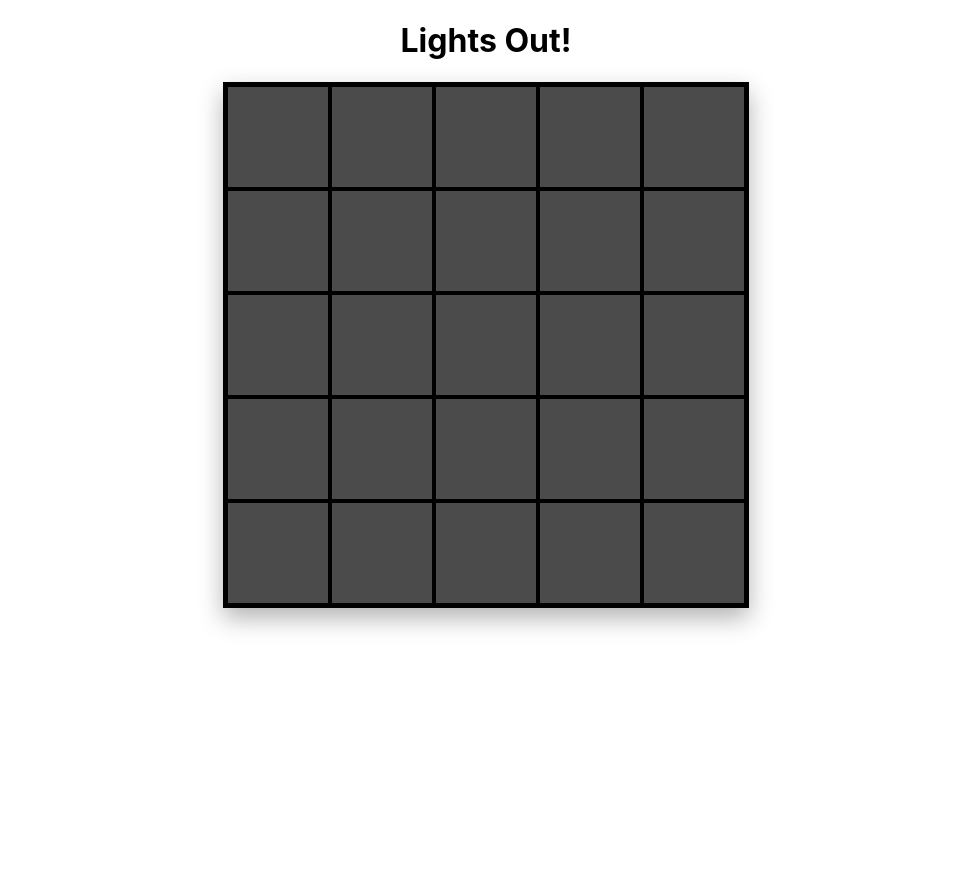
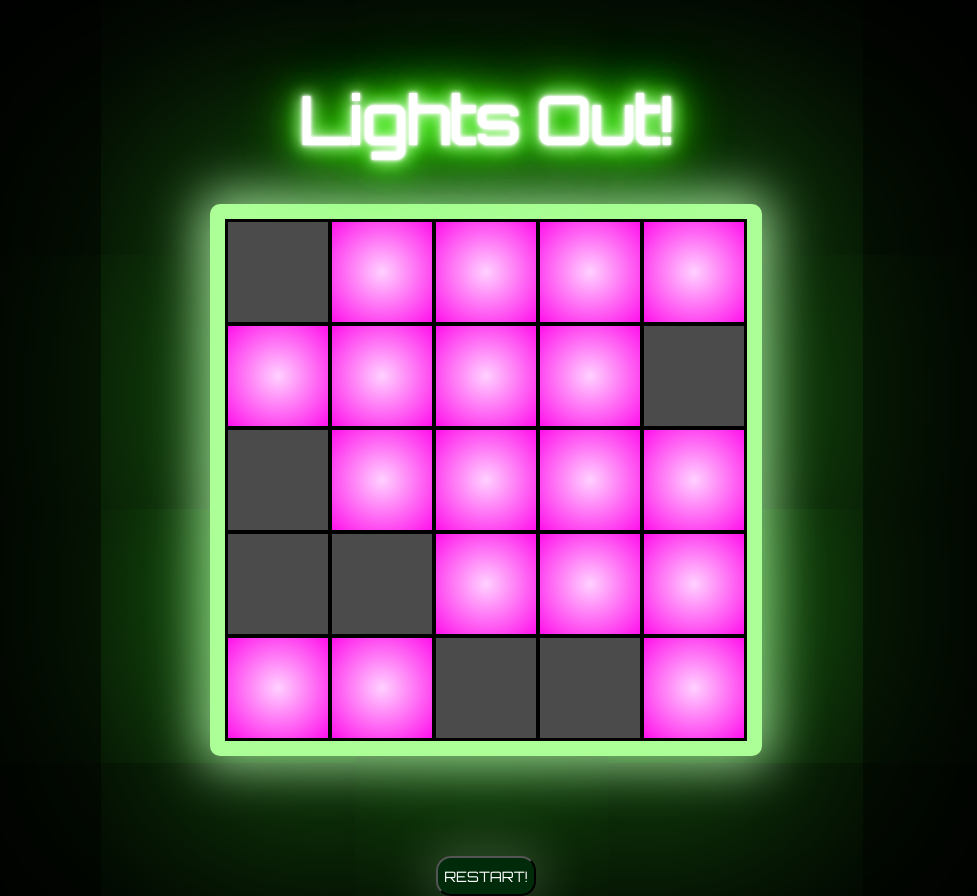
Before and after one commit to vincenthanguk/lights-out, a React (Create React App) app: page / in a window 1280 px wide. Shown: the whole page, without its empty margins (154-1131 px from the left). Before the commit the page ends 800 px from the top, so only its background shows below. Built offline with nearby package versions, Linux system fonts and the light colour scheme; the HTML template or start-up script is replaced by a standard one.

Commit message:
finished game mechanics, added css styles

```diff
--- a/src/Board.css
+++ b/src/Board.css
@@ -1,10 +1,38 @@
 .Board {
+  margin-top: 80px;
+}
+
+.Board h1 {
+  font-size: 4em;
+  text-shadow: 0 0 5px #fff, 0 0 3px #fff, 0 0 15px #fff, 0 0 20px #49ff18,
+    0 0 30px #49ff18, 0 0 40px #49ff18, 0 0 55px #49ff18, 0 0 75px #49ff18;
 }
 
 .Board table {
-  border: 2px solid black;
+  border: 15px solid #abff96;
+  border-radius: 10px;
   background-color: black;
-  box-shadow: 0px 10px 23px 0px rgba(0, 0, 0, 0.3);
+  box-shadow: 0px 0px 400px 50px rgba(68, 255, 43, 0.5),
+    0px 0px 50px 10px rgba(223, 255, 219, 0.781);
   margin-left: auto;
   margin-right: auto;
 }
+
+.Board button {
+  margin-top: 100px;
+  width: 100px;
+  height: 40px;
+  font-family: "Orbitron";
+  font-size: 0.9rem;
+  outline: none;
+  border-radius: 15px;
+  background-color: rgb(0, 43, 11);
+  color: rgb(255, 255, 255);
+  box-shadow: 0px 0px 50px 10px rgba(223, 255, 219, 0.185);
+}
+
+.Board button:hover {
+  cursor: pointer;
+  background-color: #49ff18;
+  box-shadow: 0px 0px 50px 20px rgba(223, 255, 219, 0.541);
+}
--- a/src/Board.jsx
+++ b/src/Board.jsx
@@ -1,6 +1,7 @@
 import React, { Component } from "react";
 import Tile from "./Tile";
 import "./Board.css";
+import { ranBool, checkBooleans } from "./helper";
 
 class Board extends Component {
   static defaultProps = {
@@ -11,16 +12,38 @@ class Board extends Component {
     this.state = {
       board: {
         //   booleans for the activated/deactivated tiles
-        row1: [false, false, false, false, false],
-        row2: [false, false, false, false, false],
-        row3: [false, false, false, false, false],
-        row4: [false, false, false, false, false],
-        row5: [false, false, false, false, false],
+        row1: [ranBool(), ranBool(), ranBool(), ranBool(), ranBool()],
+        row2: [ranBool(), ranBool(), ranBool(), ranBool(), ranBool()],
+        row3: [ranBool(), ranBool(), ranBool(), ranBool(), ranBool()],
+        row4: [ranBool(), ranBool(), ranBool(), ranBool(), ranBool()],
+        row5: [ranBool(), ranBool(), ranBool(), ranBool(), ranBool()],
       },
+      // {
+      //   //   booleans for the activated/deactivated tiles
+      //   row1: [true, true, true, true, true],
+      //   row2: [true, true, true, true, true],
+      //   row3: [true, true, true, true, true],
+      //   row4: [true, true, true, true, true],
+      //   row5: [true, true, true, true, true],
+      // },
+      win: false,
     };
   }
 
+  isWin = ({ row1, row2, row3, row4, row5 }) => {
+    let checkWin =
+      checkBooleans(row1) &&
+      checkBooleans(row2) &&
+      checkBooleans(row3) &&
+      checkBooleans(row4) &&
+      checkBooleans(row5);
+    return checkWin;
+  };
+
   tileClick = (e) => {
+    //   guard clause: cannot click anywhere, when game state is 'win'
+    if (this.state.win === true) return;
+
     const row = "row" + e.target.dataset.row;
     const rowAbove = "row" + (e.target.dataset.row - 1);
     const rowBelow = "row" + (+e.target.dataset.row + 1);
@@ -29,6 +52,7 @@ class Board extends Component {
     let rowIndex;
 
     this.setState((st) => {
+      let isWin;
       // copy of board object
       const newBoard = { ...st.board };
 
@@ -68,17 +92,33 @@ class Board extends Component {
         });
       }
 
+      isWin = this.isWin(newBoard);
+
       //   setting new state
-      let newState = { board: newBoard };
+      let newState = { board: newBoard, win: isWin };
 
       return newState;
+    });
+  };
+
+  gameRestart = () => {
+    this.setState({
+      board: {
+        //   booleans for the activated/deactivated tiles
+        row1: [ranBool(), ranBool(), ranBool(), ranBool(), ranBool()],
+        row2: [ranBool(), ranBool(), ranBool(), ranBool(), ranBool()],
+        row3: [ranBool(), ranBool(), ranBool(), ranBool(), ranBool()],
+        row4: [ranBool(), ranBool(), ranBool(), ranBool(), ranBool()],
+        row5: [ranBool(), ranBool(), ranBool(), ranBool(), ranBool()],
+      },
+      win: false,
     });
   };
 
   render() {
     return (
       <div className="Board">
-        <h1>Lights Out!</h1>
+        <h1>{!this.state.win ? "Lights Out!" : "YOU WIN!"}</h1>
         <table>
           <tbody>
             {/* tr should be set dynamically */}
@@ -87,7 +127,8 @@ class Board extends Component {
                 return (
                   <td key={`0/${i}`}>
                     <Tile
-                      value={n ? "on" : ""}
+                      value={n ? "" : "on"}
+                      win={this.state.win}
                       row={1}
                       column={i}
                       handleClick={this.tileClick}
@@ -101,7 +142,8 @@ class Board extends Component {
                 return (
                   <td key={`1/${i}`}>
                     <Tile
-                      value={n ? "on" : ""}
+                      value={n ? "" : "on"}
+                      win={this.state.win}
                       row={2}
                       column={i}
                       handleClick={this.tileClick}
@@ -115,7 +157,8 @@ class Board extends Component {
                 return (
                   <td key={`2/${i}`}>
                     <Tile
-                      value={n ? "on" : ""}
+                      value={n ? "" : "on"}
+                      win={this.state.win}
                       row={3}
                       column={i}
                       handleClick={this.tileClick}
@@ -129,7 +172,8 @@ class Board extends Component {
                 return (
                   <td key={`3/${i}`}>
                     <Tile
-                      value={n ? "on" : ""}
+                      value={n ? "" : "on"}
+                      win={this.state.win}
                       row={4}
                       column={i}
                       handleClick={this.tileClick}
@@ -143,7 +187,8 @@ class Board extends Component {
                 return (
                   <td key={`4/${i}`}>
                     <Tile
-                      value={n ? "on" : ""}
+                      value={n ? "" : "on"}
+                      win={this.state.win}
                       row={5}
                       column={i}
                       handleClick={this.tileClick}
@@ -154,6 +199,7 @@ class Board extends Component {
             </tr>
           </tbody>
         </table>
+        <button onClick={this.gameRestart}>RESTART!</button>
       </div>
     );
   }
--- a/src/Tile.css
+++ b/src/Tile.css
@@ -4,7 +4,18 @@
   height: 100px;
 }
 
+.Tile:hover {
+  background: radial-gradient(rgb(145, 145, 145), rgb(107, 107, 107));
+}
+
 .on {
-  transition: background-color 0.4s cubic-bezier(0.6, -0.28, 0.735, 0.045);
-  background-color: yellow;
+  background: radial-gradient(rgb(255, 209, 255), rgb(255, 17, 235));
 }
+
+.on:hover {
+  background: radial-gradient(rgb(255, 226, 255), rgb(255, 110, 243));
+}
+
+.win {
+  background: radial-gradient(rgb(154, 255, 145), rgb(23, 253, 3));
+}
--- a/src/Tile.jsx
+++ b/src/Tile.jsx
@@ -9,7 +9,7 @@ class Tile extends Component {
   render() {
     return (
       <div
-        className={`Tile ${this.props.value}`}
+        className={`Tile ${this.props.win ? "win" : this.props.value}`}
         onClick={this.handleClick}
         data-row={this.props.row}
         data-column={this.props.column}
--- /dev/null
+++ b/src/helper.js
@@ -0,0 +1,11 @@
+const ranBool = function () {
+  const randomNumber = Math.random();
+  if (randomNumber > 0.5) return true;
+  else return false;
+};
+
+const checkBooleans = function (arr) {
+  return arr.every((n) => n === true);
+};
+
+export { ranBool, checkBooleans };
--- a/src/index.css
+++ b/src/index.css
@@ -1,13 +1,15 @@
+@import url("https://fonts.googleapis.com/css2?family=Orbitron&display=swap");
+
 body {
   margin: 0;
-  font-family: -apple-system, BlinkMacSystemFont, 'Segoe UI', 'Roboto', 'Oxygen',
-    'Ubuntu', 'Cantarell', 'Fira Sans', 'Droid Sans', 'Helvetica Neue',
-    sans-serif;
+  font-family: "Orbitron", sans-serif;
   -webkit-font-smoothing: antialiased;
   -moz-osx-font-smoothing: grayscale;
+  background-color: rgb(0, 0, 0);
+  color: rgb(255, 255, 255);
 }
 
 code {
-  font-family: source-code-pro, Menlo, Monaco, Consolas, 'Courier New',
+  font-family: source-code-pro, Menlo, Monaco, Consolas, "Courier New",
     monospace;
 }
```
Also changed, not shown: public/logo192.png (deleted), public/logo512.png (deleted).
